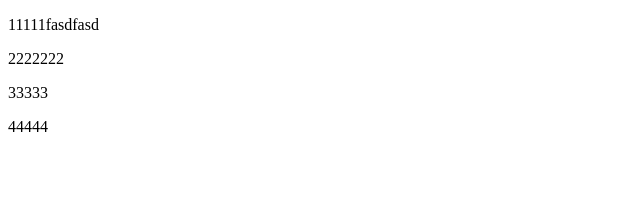
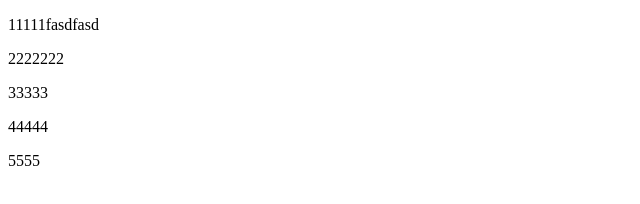
Before and after one commit to linxingli/learngit, a plain HTML site: page index.html in a window 1280 px wide. Shown: the full height of the page, 0-640 px from the left. Drawn offline with Linux system fonts and the light colour scheme.

Commit message:
add:增加内容

```diff
--- a/index.html
+++ b/index.html
@@ -11,5 +11,8 @@
   <p>2222222</p>
   <p>33333</p>
   <p>44444</p>
+  <p>
+    5555
+  </p>
 </body>
 </html>
```
